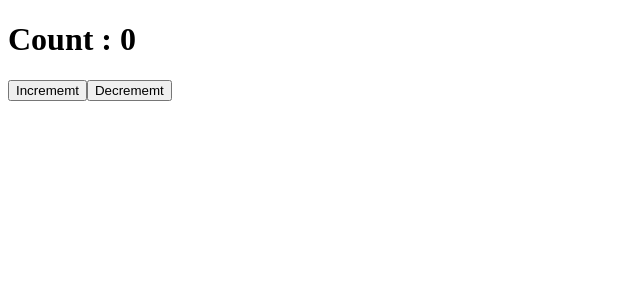
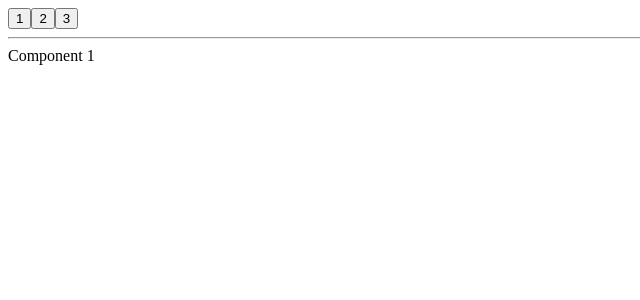
Before and after one commit to gstv57/vue-repo-learning, a Vue app: page / in a window 1280 px wide. Shown: the top 300 px of the page, without its empty margins (0-640 px from the left). Built offline with nearby package versions, Linux system fonts and the light colour scheme.

Commit message:
dynamic components

```diff
--- a/src/App.vue
+++ b/src/App.vue
@@ -1,7 +1,22 @@
 <script setup>
-import CounterComponent from './components/CounterComponent.vue'
+import { ref } from 'vue'
+import ComponentOne from './components/ComponentOne.vue'
+import ComponentThree from './components/ComponentThree.vue'
+import ComponentTwo from './components/ComponentTwo.vue'
+
+const currentTab = ref('ComponentOne')
+
+const tabs = {
+  ComponentOne,
+  ComponentTwo,
+  ComponentThree,
+}
 </script>
 
 <template>
-  <CounterComponent />
+  <button @click="currentTab = 'ComponentOne'">1</button>
+  <button @click="currentTab = 'ComponentTwo'">2</button>
+  <button @click="currentTab = 'ComponentThree'">3</button>
+  <hr />
+  <component :is="tabs[currentTab]" />
 </template>
--- /dev/null
+++ b/src/components/ComponentOne.vue
@@ -0,0 +1 @@
+<template>Component 1</template>
--- /dev/null
+++ b/src/components/ComponentThree.vue
@@ -0,0 +1 @@
+<template>Component 3</template>
--- /dev/null
+++ b/src/components/ComponentTwo.vue
@@ -0,0 +1 @@
+<template>Component 2</template>
--- a/src/components/CounterComponent.vue
+++ /dev/null
@@ -1,10 +0,0 @@
-<script setup>
-import { useCounter } from '../shared/useCounter'
-
-const counter = useCounter()
-</script>
-<template>
-  <h1>Count : {{ counter.count }}</h1>
-  <button @click="counter.increment">Incrememt</button>
-  <button @click="counter.decrement">Decrememt</button>
-</template>
--- a/src/shared/useCounter.js
+++ /dev/null
@@ -1,9 +0,0 @@
-import { ref } from 'vue'
-
-export function useCounter(initialValue = 0) {
-  const count = ref(initialValue)
-  const increment = () => count.value++
-  const decrement = () => count.value--
-
-  return { count, increment, decrement }
-}
```
